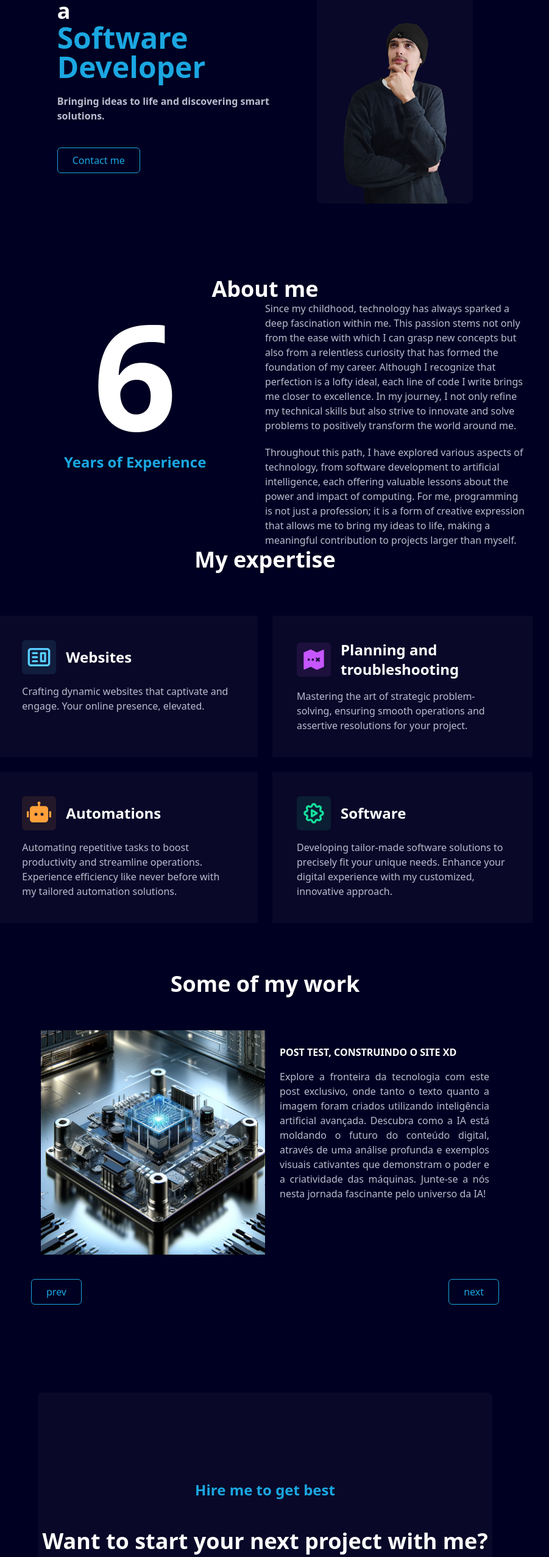
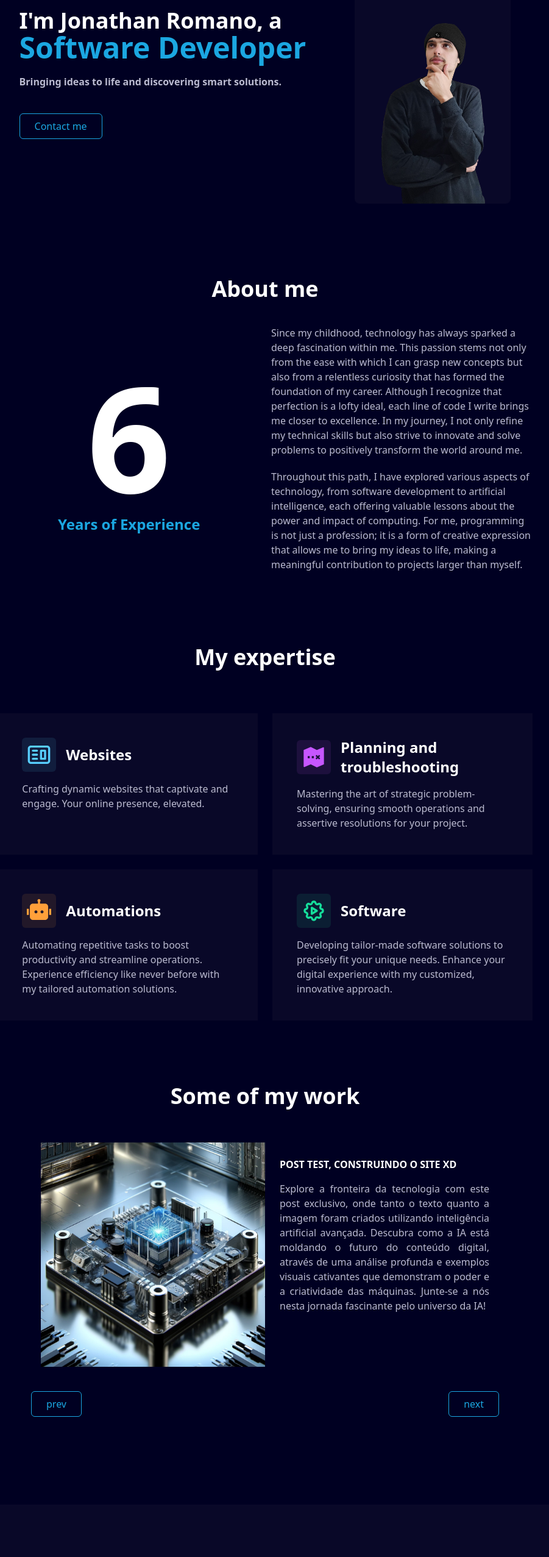
Before and after one commit to JonathanRomano/personal-website, a Next.js app: page / in a window 1280 px wide. Shown: the part 237-2791 px from the top of the page at 61% size, without its empty margins (205-1106 px from the left). Built offline with nearby package versions, Linux system fonts and the light colour scheme.

Commit message:
making this responsive

```diff
--- a/src/app/page.tsx
+++ b/src/app/page.tsx
@@ -52,13 +52,16 @@ export default function Home() {
   return (
     <main className="bg-dark-blue">
       <NavBar />
-      <div className="pt-36 pb-20 flex justify-center" id="home">
-        <div className="w-1/3 flex flex-col justify-center">
+      <div
+        className="pt-36 pb-20 flex flex-col-reverse lg:flex-row items-center justify-center gap-10"
+        id="home"
+      >
+        <div className="w-auto mr-10 flex flex-col justify-center">
           <AnimationProvider>
             <h1 className="text-4xl font-bold text-white">
               I'm Jonathan Romano, a
             </h1>
-            <h1 className="text-5xl font-bold text-primary">
+            <h1 className="text-5xl font-bold text-primary ">
               Software Developer
             </h1>
             <p className="font-bold text-secondary pt-5">
@@ -72,7 +75,7 @@ export default function Home() {
           </AnimationProvider>
         </div>
 
-        <div className="flex items-center w-1/5 bg-neutral pt-32 pl-10 pr-10 rounded-lg overflow-hidden">
+        <div className="flex items-center w-2/5 lg:w-1/5 bg-neutral pt-32 pl-10 pr-10 rounded-lg overflow-hidden">
           <div className="relative w-full aspect-custom">
             <Image
               src="/hero.png"
@@ -93,11 +96,11 @@ export default function Home() {
       >
         About me
       </h1>
-      <div className="flex justify-center">
-        <div className="w-1/3">
+      <div className="flex flex-col lg:flex-row items-center justify-center pt-10 pb-20 gap-5">
+        <div className="w-auto lg:w-1/3">
           <ExperienceCounter />
         </div>
-        <div className="w-1/3 text-secondary flex flex-col justify-center gap-5">
+        <div className="w-4/5 lg:w-1/3 text-secondary flex flex-col justify-center gap-5">
           <AnimationProvider>
             <p>
               Since my childhood, technology has always sparked a deep
@@ -123,14 +126,14 @@ export default function Home() {
           </AnimationProvider>
         </div>
       </div>
-      <h1 className="text-center text-4xl font-bold text-white pb-12">
+      <h1 className="text-center text-4xl font-bold text-white pb-12 pt-10">
         My expertise
       </h1>
 
       <div className="flex flex-wrap gap-6 justify-center pt-6 items-stretch">
         {habilitiesCards.map((card) => {
           return (
-            <div className="w-4/12">
+            <div className="w-4/5 lg:w-4/12">
               <AnimationProvider className="h-full">
                 <Card cardDictionary={card} />
               </AnimationProvider>
@@ -139,7 +142,7 @@ export default function Home() {
         })}
       </div>
 
-      <div className="mt-10 pt-10 px-64 flex flex-col" id="portfolio">
+      <div className="mt-16 pt-10 px-64 flex flex-col" id="portfolio">
         <h1 className="text-center text-4xl font-bold text-white">
           Some of my work
         </h1>
@@ -172,20 +175,19 @@ export default function Home() {
       </div>
 
       <div className="py-36 flex items-center justify-center" id="contact">
-        <div className="w-7/12 bg-neutral flex flex-col items-center rounded-lg">
-          <div className="h-36" />
+        <div className="w-auto px-14 lg:px-40 bg-neutral flex flex-col items-center rounded-lg">
           <AnimationProvider>
-            <h1 className="text-2xl font-bold text-primary">
+            <h1 className="text-2xl font-bold text-primary pt-36">
               Hire me to get best
             </h1>
           </AnimationProvider>
           <AnimationProvider>
-            <h1 className="text-white font-bold text-4xl pt-12">
+            <h1 className="text-white font-bold text-3xl lg:text-4xl pt-12">
               Want to start your next project with me?
             </h1>
           </AnimationProvider>
           <AnimationProvider>
-            <h1 className="text-white font-bold text-6xl">
+            <h1 className="text-white font-bold text-5xl lg:text-6xl">
               Let's chat about your goals
             </h1>
           </AnimationProvider>
```
